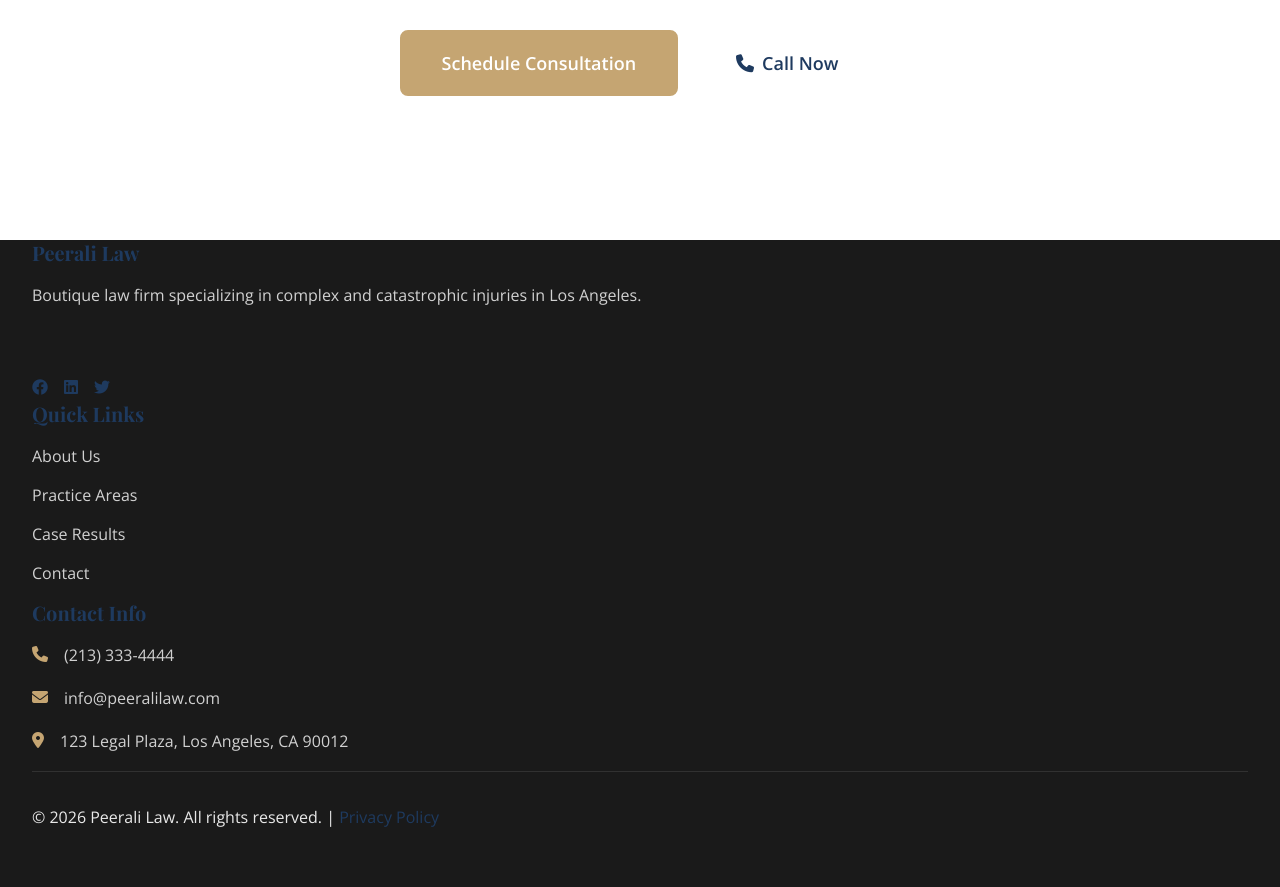
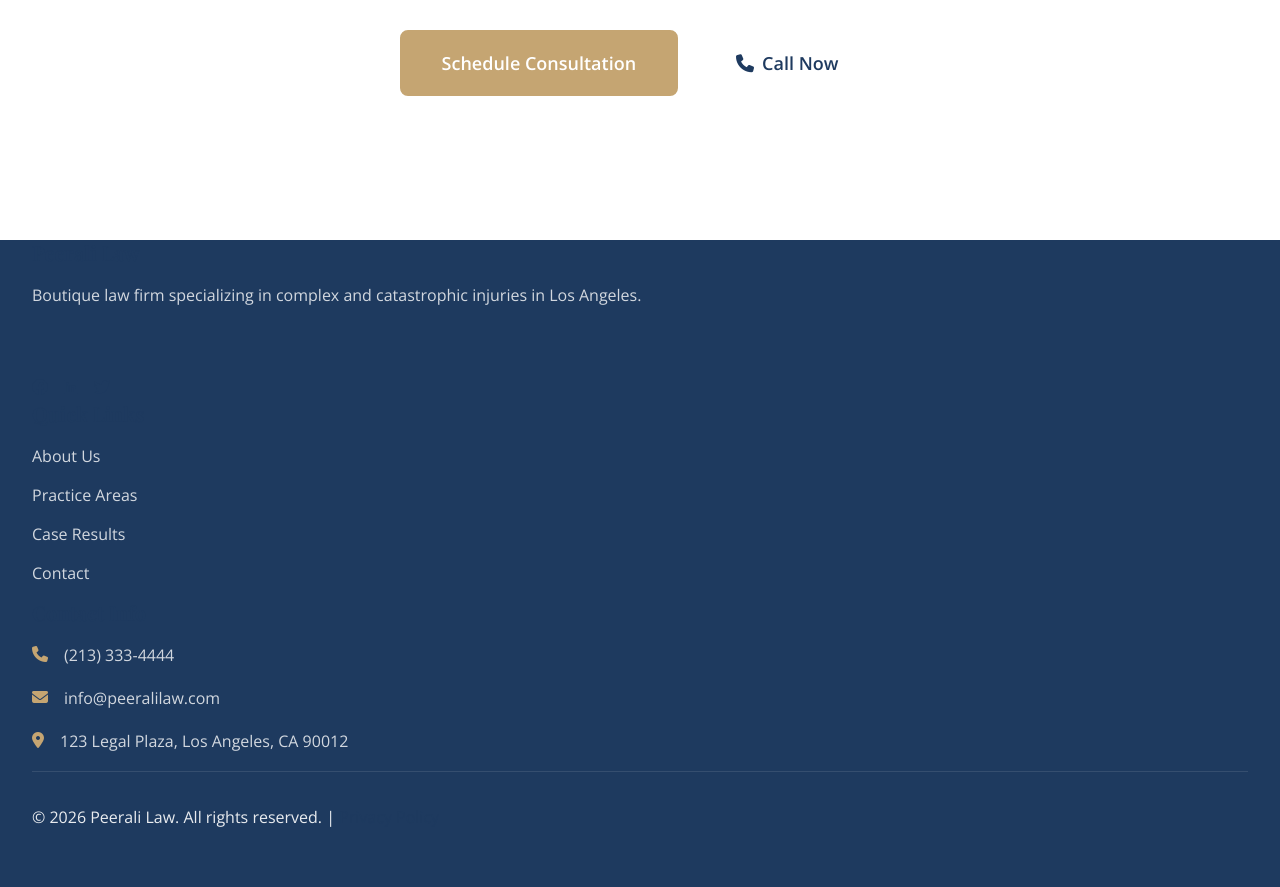
Before and after one commit to arifbillah360/law-firm-website, a PHP site: page /index-example.html in a window 1280 px wide. Shown: the part 3955-4842 px from the top of the page. Run offline with PHP 8.4, Linux system fonts and the light colour scheme.

Commit message:
Change footer background color to #1E3A5F (primary navy)
Updated .site-footer background color:
- Changed from: #1A1A1A (dark gray)
- Changed to: #1E3A5F (primary navy blue)

This applies to all pages using the global footer component:
- index.html
- index2.html
- practice-areas.html
- practice-areas/catastrophic-injury.html
- legal-fees.html
- our-attorneys.html
- All other pages with footer

Only changed background color property, all other footer styles remain unchanged.

```diff
--- a/assets/css/style.css
+++ b/assets/css/style.css
@@ -1246,7 +1246,7 @@ section {
    FOOTER
    ============================================ */
 .site-footer {
-    background: #1A1A1A;
+    background: #1E3A5F;
     color: rgba(255, 255, 255, 0.9);
 }
 
```
